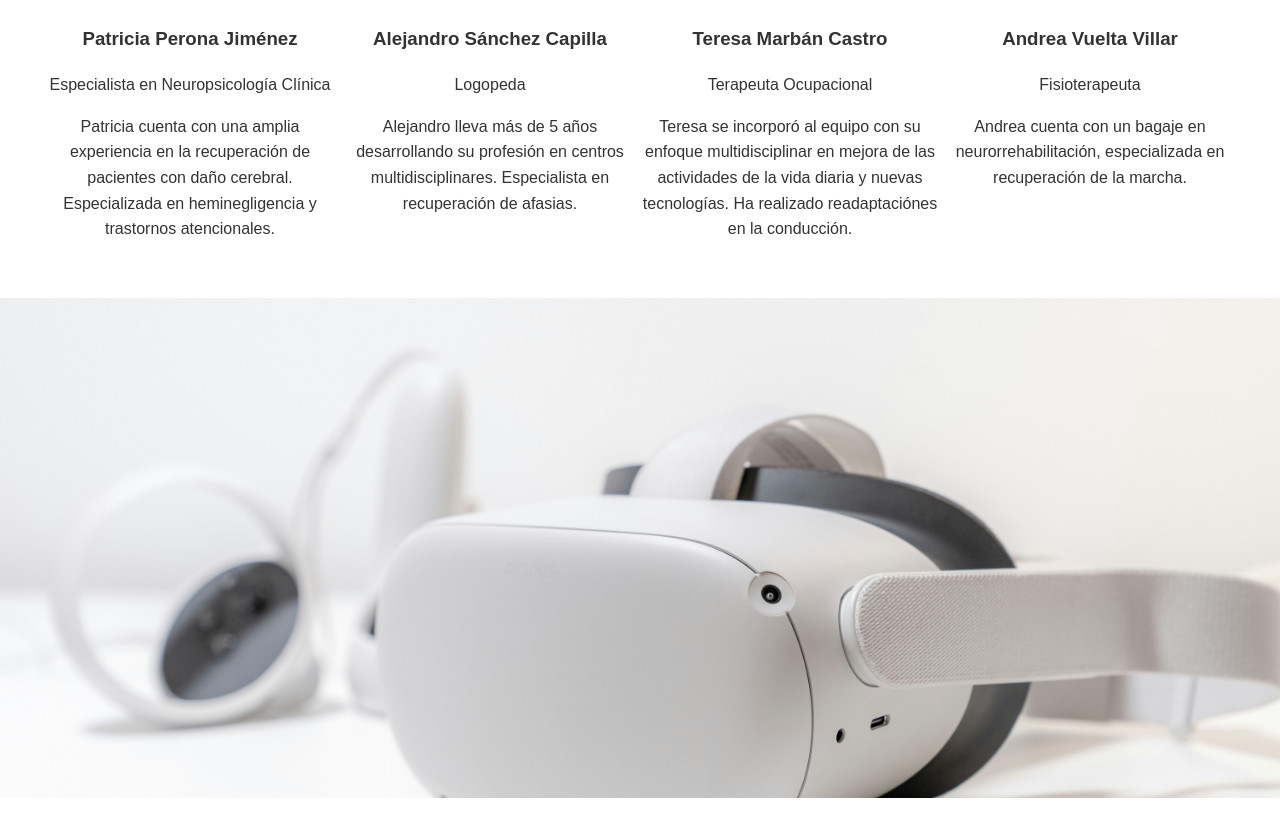
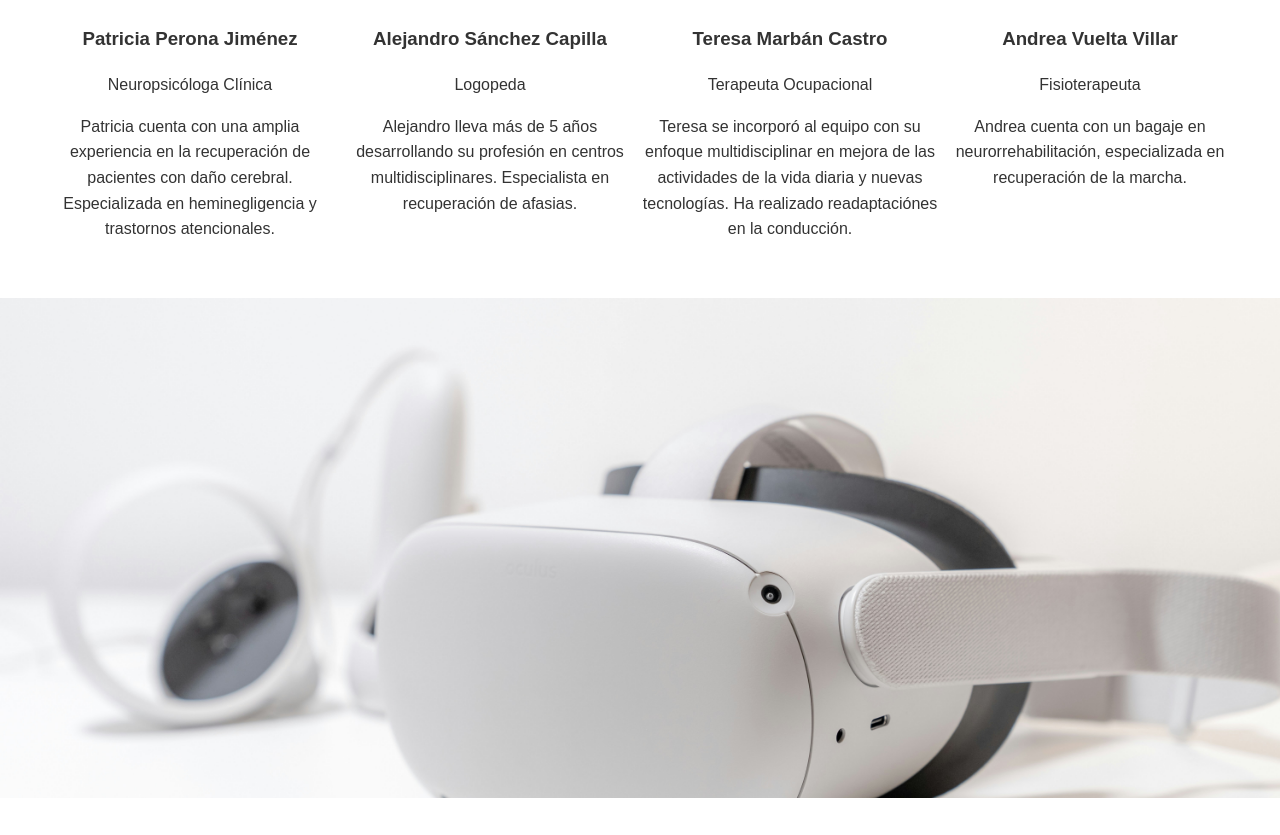
Before and after one commit to TeresaMarbanCastro/neurorehab, a plain HTML site: page index.html in a window 1280 px wide. Shown: the part 3052-3887 px from the top of the page. Drawn offline with Linux system fonts and the light colour scheme.

Commit message:
neuropsicóloga

```diff
--- a/index.html
+++ b/index.html
@@ -63,7 +63,7 @@
         <div class="profesional">
             <img src="./assets/patricia" alt=""/>
             <h3>Patricia Perona Jiménez</h3>
-            <p>Especialista en Neuropsicología Clínica</p>
+            <p>Neuropsicóloga Clínica</p>
             <p>Patricia cuenta con una amplia experiencia en la recuperación de pacientes con daño cerebral. Especializada en heminegligencia y trastornos atencionales.</p>
         </div>
         <div class="profesional">
```
